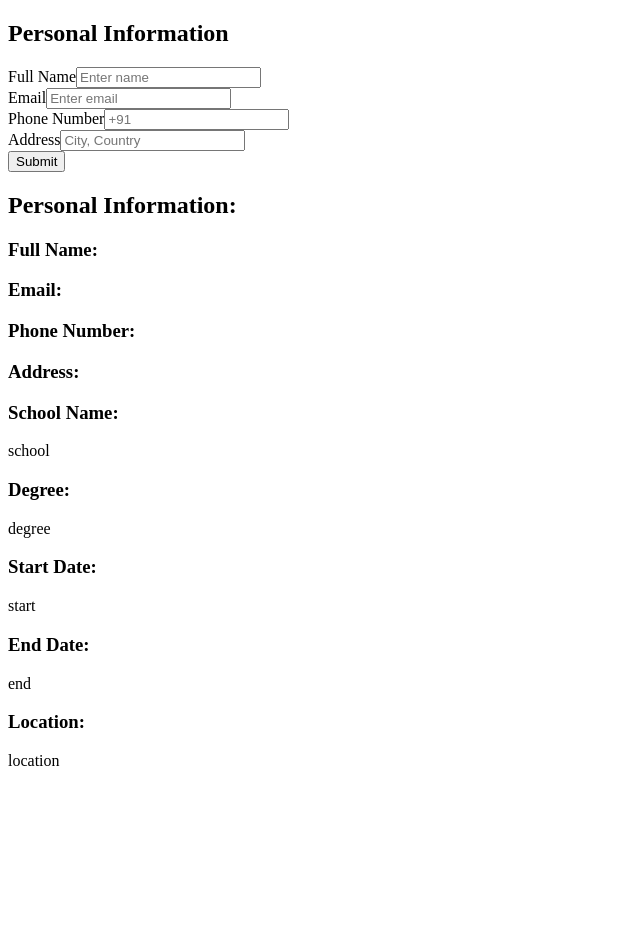
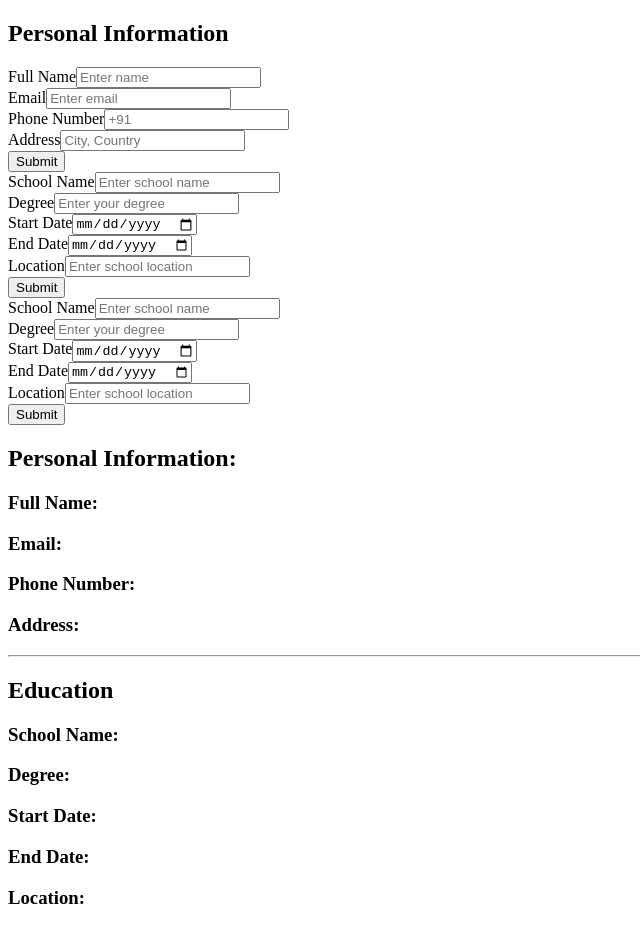
Before and after one commit to Goooble/odin-resume, a React (Vite) app: page / in a window 1280 px wide. Shown: the whole page, without its empty margins (0-640 px from the left). Before the commit the page ends 800 px from the top, so only its background shows below. Built offline with nearby package versions, Linux system fonts and the light colour scheme.

Commit message:
feat: add education fields
display multiple degrees
each degree has state management

```diff
--- a/src/App.jsx
+++ b/src/App.jsx
@@ -9,15 +9,17 @@ import EducationEdit from "./EducationEdit";
 function App() {
   const [data, setData] = useState({
     PI: { 0: "", 1: "", 2: "", 3: "" },
-    degree: {
-      0: { 0: "school", 1: "degree", 2: "start", 3: "end", 4: "location" },
-    },
+    degree: {0:{
+    }}
   });
+
+  console.log(data)
   return (
     <>
       <div className="edit-container">
         <PIEdit data={data} setData={setData}></PIEdit>
 
+        <EducationEdit data={data} setData={setData}></EducationEdit>
       </div>
       <Resume data={data}></Resume>
     </>
--- /dev/null
+++ b/src/DegreeDisplay.jsx
@@ -0,0 +1,28 @@
+function DegreeDisplay({ data, id }) {
+  return (
+    <div className={"degree-cont-" + id}>
+      <div className="school-name">
+        <h3>School Name:</h3>
+        <p>{data.degree[id][0]}</p>
+      </div>
+      <div className="degree">
+        <h3>Degree:</h3>
+        <p>{data.degree[id][1]}</p>
+      </div>
+      <div className="start-date">
+        <h3>Start Date:</h3>
+        <p>{data.degree[id][2]}</p>
+      </div>
+      <div className="end-date">
+        <h3>End Date:</h3>
+        <p>{data.degree[id][3]}</p>
+      </div>
+      <div className="location">
+        <h3>Location:</h3>
+        <p>{data.degree[id][4]}</p>
+      </div>
+    </div>
+  );
+}
+
+export default DegreeDisplay;
--- /dev/null
+++ b/src/DegreeEdit.jsx
@@ -0,0 +1,54 @@
+import InputField from "./InputField";
+import { useState } from "react";
+
+function DegreeEdit({data, setData, id}){
+    const [degreeData, setDegreeData] = useState([{0: "", 1:"", 2:"", 3:"", 4:""}])
+
+    return (
+        <div className="degree-edit-cont">
+        <InputField
+        type="text"
+        label="School Name"
+        placeholder="Enter school name"
+        data={degreeData}
+        setData={setDegreeData}
+        PIID="0"
+      ></InputField>
+      <InputField
+        type="text"
+        label="Degree"
+        placeholder="Enter your degree"
+        data={degreeData}
+        setData={setDegreeData}
+        PIID="1"
+      ></InputField>
+      <InputField
+        type="date"
+        label="Start Date"
+        // placeholder=""
+        data={degreeData}
+        setData={setDegreeData}
+        PIID="2"
+      ></InputField>
+      <InputField
+        type="date"
+        label="End Date"
+        // placeholder="City, Country"
+        data={degreeData}
+        setData={setDegreeData}
+        PIID="3"
+      ></InputField>
+      <InputField
+        type="text"
+        label="Location"
+        placeholder="Enter school location"
+        data={degreeData}
+        setData={setDegreeData}
+        PIID="4"
+      ></InputField>
+      <button onClick={() => setData({ ...data, degree: {...data.degree, [id]: degreeData}})}>Submit</button>
+      </div>
+    )
+}
+
+export default DegreeEdit
--- a/src/EducationBlock.jsx
+++ b/src/EducationBlock.jsx
@@ -1,28 +1,11 @@
-function EducationBlock({ data, id }) {
-  return (
-    <div className="degree-cont">
-      <div className="school-name">
-        <h3>School Name:</h3>
-        <p>{data.degree[id][0]}</p>
-      </div>
-      <div className="degree">
-        <h3>Degree:</h3>
-        <p>{data.degree[id][1]}</p>
-      </div>
-      <div className="start-date">
-        <h3>Start Date:</h3>
-        <p>{data.degree[id][2]}</p>
-      </div>
-      <div className="end-date">
-        <h3>End Date:</h3>
-        <p>{data.degree[id][3]}</p>
-      </div>
-      <div className="location">
-        <h3>Location:</h3>
-        <p>{data.degree[id][4]}</p>
-      </div>
-    </div>
-  );
+import DegreeDisplay from "./DegreeDisplay";
+
+function EducationBlock({ data }) {
+  const degrees = [];
+  for (const key in data.degree) {
+    degrees.push(<DegreeDisplay key={key} data={data} id={key}></DegreeDisplay>);
+  }
+  return <>{degrees}</>;
 }
 
 export default EducationBlock;
--- /dev/null
+++ b/src/EducationEdit.jsx
@@ -0,0 +1,11 @@
+import DegreeEdit from "./DegreeEdit"
+function EducationEdit({data, setData}){
+    return (
+        <>
+        <DegreeEdit data={data} setData={setData} id={0}></DegreeEdit>
+        <DegreeEdit data={data} setData={setData} id={1}></DegreeEdit>
+        </>
+    )
+}
+
+export default EducationEdit
--- a/src/InputField.jsx
+++ b/src/InputField.jsx
@@ -1,14 +1,14 @@
-function InputField({ label, type, placeholder, PIData, setPIData, PIID }) {
+function InputField({ label, type, placeholder, data, setData, PIID }) {
 
   return (
     <div>
-      <label htmlFor={label + "-input-ID"}>{label}</label>
+      <label htmlFor={label.replace(/\s/g, "") + "-input-ID"}>{label}</label>
       <input
         onChange={(e) => {
-            setPIData({...PIData, [PIID]: e.target.value});
+            setData({...data, [PIID]: e.target.value});
         }}
         type={type}
-        id={label + "-input-ID"}
+        id={label.replace(/\s/g, "") + "-input-ID"}
         placeholder={placeholder}
       />
     </div>
--- a/src/PIEdit.jsx
+++ b/src/PIEdit.jsx
@@ -11,32 +11,32 @@ function PIEdit({ data, setData }) {
         type="text"
         label="Full Name"
         placeholder="Enter name"
-        PIData={PIData}
-        setPIData={setPIData}
+        data={PIData}
+        setData={setPIData}
         PIID="0"
       ></InputField>
       <InputField
         type="email"
         label="Email"
         placeholder="Enter email"
-        PIData={PIData}
-        setPIData={setPIData}
+        data={PIData}
+        setData={setPIData}
         PIID="1"
       ></InputField>
       <InputField
         type="phone"
         label="Phone Number"
         placeholder="+91"
-        PIData={PIData}
-        setPIData={setPIData}
+        data={PIData}
+        setData={setPIData}
         PIID="2"
       ></InputField>
       <InputField
         type="text"
         label="Address"
         placeholder="City, Country"
-        PIData={PIData}
-        setPIData={setPIData}
+        data={PIData}
+        setData={setPIData}
         PIID="3"
       ></InputField>
       <button onClick={() => setData({ ...data, PI: PIData })}>Submit</button>
--- a/src/Resume.jsx
+++ b/src/Resume.jsx
@@ -20,8 +20,10 @@ function Resume({ data }) {
           <h3>Address:</h3>
           <p>{data.PI[3]}</p>
         </div>
+        <hr />
         <div className="education-class">
-            <EducationBlock data={data} id={0}></EducationBlock>
+            <h2>Education</h2>
+            <EducationBlock data={data}></EducationBlock>
         </div>
       </div>
     </div>
```
Also changed, not shown: 1 other file (tests, documents, lock files or other folders).
